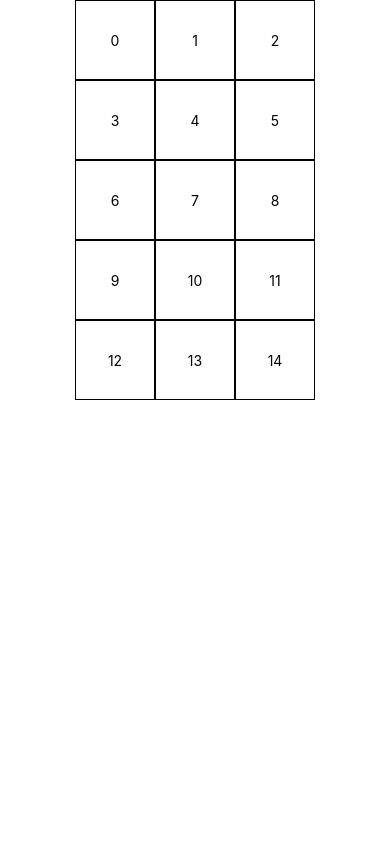
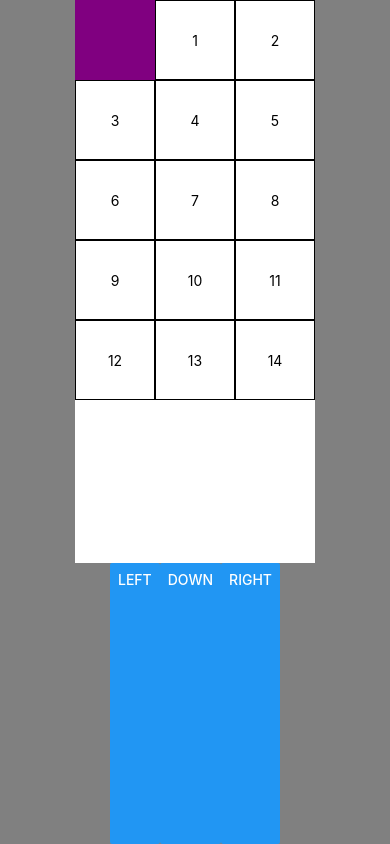
Before and after one commit to dm9798/mobdev, a React Native app: screen / in a window 390 px wide. Built offline with nearby package versions, Linux system fonts and the light colour scheme.

Commit message:
controls implementation initial

```diff
--- a/App.js
+++ b/App.js
@@ -1,9 +1,18 @@
 import { StatusBar } from "expo-status-bar";
-import { StyleSheet, Text, View } from "react-native";
+import { Button, StyleSheet, Text, TouchableOpacity, View } from "react-native";
 import { useState, useEffect } from "react";
+
+const Tile = ({ tilePos }) => {
+  return (
+    <View
+      style={[styles.tile, { top: tilePos.top, left: tilePos.left }]}
+    ></View>
+  );
+};
 
 export default function App() {
   const [gameboard, setGameboard] = useState([]);
+  const [tilePos, setTilePos] = useState({ top: 0, left: 0 });
 
   useEffect(() => {
     const initializeBoard = () => {
@@ -24,6 +33,33 @@ export default function App() {
             <Text>{el.loc}</Text>
           </View>
         ))}
+        <Tile tilePos={tilePos} />
+      </View>
+      <View style={styles.controls}>
+        <Button
+          style={styles.controlButton}
+          title="Left"
+          onPress={() => {
+            console.log("Button pressed!");
+            setTilePos((tilePos) => ({ ...tilePos, left: tilePos.left - 80 }));
+          }}
+        />
+        <Button
+          style={styles.controlButton}
+          title="Down"
+          onPress={() => {
+            console.log("Button pressed!");
+            setTilePos((tilePos) => ({ ...tilePos, top: tilePos.top + 80 }));
+          }}
+        />
+        <Button
+          style={styles.controlButton}
+          title="Right"
+          onPress={() => {
+            console.log("Button pressed!");
+            setTilePos((tilePos) => ({ ...tilePos, left: tilePos.left + 80 }));
+          }}
+        />
       </View>
       <StatusBar style="auto" />
     </View>
@@ -35,12 +71,14 @@ const styles = StyleSheet.create({
     flex: 1,
     alignItems: "center",
     justifyContent: "center",
+    backgroundColor: "gray",
   },
   board: {
-    flex: 1,
+    flex: 2,
     flexDirection: "row",
     flexWrap: "wrap",
     width: 3 * 80,
+    height: 5 * 80,
     backgroundColor: "#fff",
     alignItems: "center",
     justifyContent: "center",
@@ -53,4 +91,20 @@ const styles = StyleSheet.create({
     justifyContent: "center",
     alignItems: "center",
   },
+  controls: {
+    flex: 1,
+    flexDirection: "row",
+  },
+  controlButton: {
+    width: 50,
+    height: 50,
+    flex: 2,
+    margin: 20,
+  },
+  tile: {
+    width: 80,
+    height: 80,
+    backgroundColor: "purple",
+    position: "absolute",
+  },
 });
```
